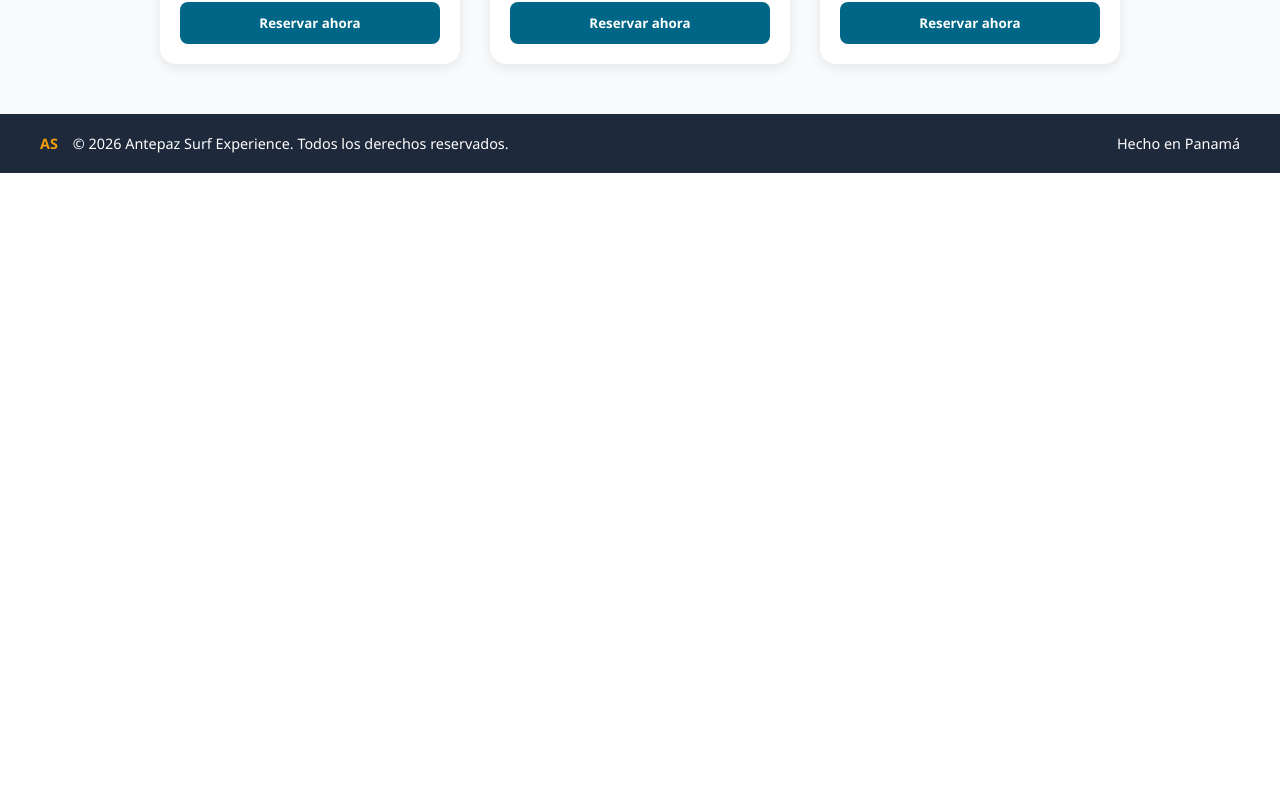
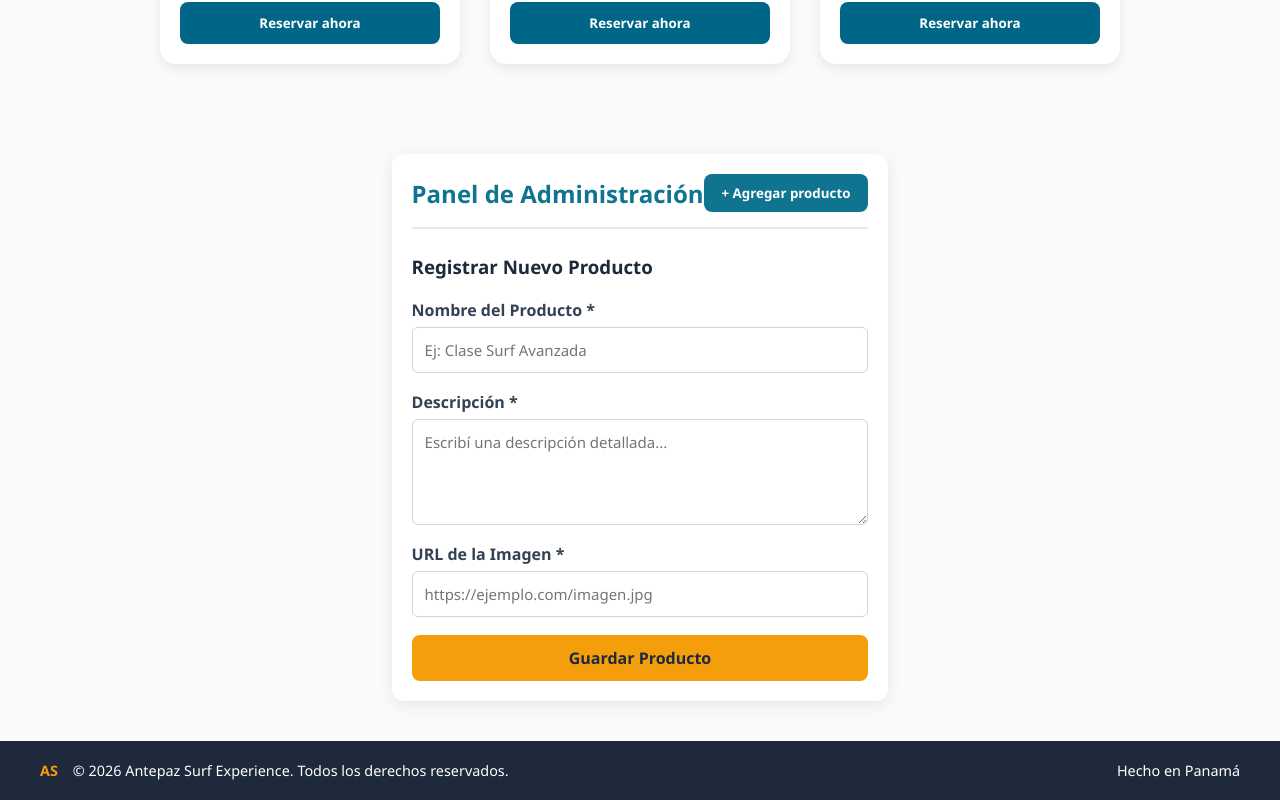
Before and after one commit to AntonioAntepaz/antepazSurfExperience, a React (Vite) app in the folder antepaz-frontend/: page / in a window 1280 px wide. Shown: the part 1271-2071 px from the top of the page. Before the commit the page ends 1444 px from the top, so only its background shows below. Built offline with nearby package versions, Linux system fonts and the light colour scheme.

Commit message:
AddProduct component agregado

```diff
--- a/antepaz-frontend/src/App.jsx
+++ b/antepaz-frontend/src/App.jsx
@@ -3,6 +3,7 @@ import Header from './components/Header';
 import Search from './components/Search';
 import Categories from './components/Categories';
 import FeaturedProducts from './components/FeaturedProducts'; // <-- Importación
+import AddProduct from './components/AddProduct';
 import Footer from './components/Footer';
 import './App.css';
 
@@ -13,6 +14,7 @@ function App() {
       <Search />
       <Categories />
       <FeaturedProducts /> {/* <-- Lo usamos acá */}
+      <AddProduct />
       <Footer />
     </div>
   );
--- /dev/null
+++ b/antepaz-frontend/src/components/AddProduct.css
@@ -0,0 +1,112 @@
+/* --- CONTENEDOR PRINCIPAL DEL PANEL --- */
+.admin-container {
+  max-width: 800px; /* Ancho máximo para que no se estire demasiado en pantallas grandes */
+  margin: 40px auto; /* Centra la tarjeta horizontalmente y da espacio arriba/abajo */
+  padding: 20px;
+  background-color: #ffffff;
+  border-radius: 12px; /* Bordes redondeados */
+  box-shadow: 0 4px 15px rgba(0, 0, 0, 0.08); /* Sombra suave para darle elevación */
+}
+
+/* --- ENCABEZADO DEL PANEL --- */
+.admin-header {
+  display: flex;
+  justify-content: space-between; /* Alinea el título a la izquierda y el botón a la derecha */
+  align-items: center; /* Los centra verticalmente */
+  border-bottom: 2px solid #e5e7eb; /* Línea divisoria inferior gris clara */
+  padding-bottom: 15px;
+  margin-bottom: 25px;
+}
+
+.admin-header h2 {
+  color: #0e7490; /* Azul Océano de la marca */
+  margin: 0;
+}
+
+.btn-add-header {
+  background-color: #0e7490;
+  color: white;
+  border: none;
+  padding: 10px 18px;
+  border-radius: 8px;
+  font-weight: 600;
+  cursor: pointer;
+}
+
+/* --- ESTILOS DEL FORMULARIO --- */
+.add-product-form h3 {
+  margin-top: 0;
+  color: #1e293b;
+  margin-bottom: 20px;
+}
+
+/* Agrupa etiqueta (label) e input en una columna vertical */
+.form-group {
+  display: flex;
+  flex-direction: column;
+  margin-bottom: 18px;
+  text-align: left;
+}
+
+.form-group label {
+  font-weight: 600;
+  margin-bottom: 6px;
+  color: #334155;
+}
+
+/* Estilos de las cajas de texto */
+.form-group input,
+.form-group textarea {
+  padding: 12px;
+  border: 1px solid #cbd5e1;
+  border-radius: 6px;
+  font-size: 15px;
+  outline: none; /* Quita el borde feo por defecto de los navegadores */
+}
+
+/* Efecto cuando el usuario hace clic o está escribiendo en el campo */
+.form-group input:focus,
+.form-group textarea:focus {
+  border-color: #0e7490;
+  box-shadow: 0 0 0 2px rgba(14, 116, 144, 0.2); /* Resplandor azul */
+}
+
+/* --- BOTÓN DE ENVIAR --- */
+.btn-submit {
+  width: 100%;
+  background-color: #f59e0b; /* Amarillo/naranja de contraste de la marca */
+  color: #1e293b;
+  border: none;
+  padding: 12px;
+  font-size: 16px;
+  font-weight: bold;
+  border-radius: 8px;
+  cursor: pointer;
+  transition: background-color 0.2s;
+}
+
+.btn-submit:hover {
+  background-color: #d97706; /* Color más oscuro al pasar el mouse */
+}
+
+/* --- ALERTAS Y MENSAJES DE ERROR/ÉXITO --- */
+.alert {
+  padding: 12px;
+  border-radius: 6px;
+  margin-bottom: 18px;
+  font-weight: 600;
+}
+
+/* Caja roja para mensaje de duplicado */
+.alert-error {
+  background-color: #fee2e2;
+  color: #991b1b;
+  border: 1px solid #f87171;
+}
+
+/* Caja verde para mensaje exitoso */
+.alert-success {
+  background-color: #dcfce7;
+  color: #166534;
+  border: 1px solid #4ade80;
+}
--- /dev/null
+++ b/antepaz-frontend/src/components/AddProduct.jsx
@@ -0,0 +1,106 @@
+import React, { useState } from 'react';
+import './AddProduct.css';
+
+// Lista de productos existentes de prueba para validar duplicados
+const INITIAL_PRODUCTS = [
+  "Clase Principiante Individual",
+  "Alquiler Tabla Softboard",
+  "Surf Trip Playa Venao"
+];
+
+function AddProduct() {
+  const [productName, setProductName] = useState('');
+  const [description, setDescription] = useState('');
+  const [imageUrl, setImageUrl] = useState('');
+  const [productsList, setProductsList] = useState(INITIAL_PRODUCTS);
+  const [errorMessage, setErrorMessage] = useState('');
+  const [successMessage, setSuccessMessage] = useState('');
+
+  const handleSubmit = (e) => {
+    e.preventDefault();
+    setErrorMessage('');
+    setSuccessMessage('');
+
+    // Criterio 6: Validar si el nombre ya existe
+    const exists = productsList.some(
+      (item) => item.toLowerCase() === productName.trim().toLowerCase()
+    );
+
+    if (exists) {
+      setErrorMessage('⚠️ El nombre del producto ya está en uso. Intentá con otro.');
+      return;
+    }
+
+    // Criterio 5: Guardar el producto
+    setProductsList([...productsList, productName.trim()]);
+    setSuccessMessage('✅ ¡Producto registrado con éxito!');
+
+    // Limpiar formulario
+    setProductName('');
+    setDescription('');
+    setImageUrl('');
+  };
+
+  return (
+    <div className="admin-container">
+      {/* Criterio 2: Panel con botón/encabezado "Agregar producto" */}
+      <div className="admin-header">
+        <h2>Panel de Administración</h2>
+        <button className="btn-add-header">
+          + Agregar producto
+        </button>
+      </div>
+
+      <form className="add-product-form" onSubmit={handleSubmit}>
+        <h3>Registrar Nuevo Producto</h3>
+
+        {errorMessage && <div className="alert alert-error">{errorMessage}</div>}
+        {successMessage && <div className="alert alert-success">{successMessage}</div>}
+
+        {/* Criterio 3: Campos para nombre, descripción e imagen */}
+        <div className="form-group">
+          <label htmlFor="name">Nombre del Producto *</label>
+          <input
+            type="text"
+            id="name"
+            value={productName}
+            onChange={(e) => setProductName(e.target.value)}
+            placeholder="Ej: Clase Surf Avanzada"
+            required
+          />
+        </div>
+
+        <div className="form-group">
+          <label htmlFor="description">Descripción *</label>
+          <textarea
+            id="description"
+            rows="4"
+            value={description}
+            onChange={(e) => setDescription(e.target.value)}
+            placeholder="Escribí una descripción detallada..."
+            required
+          />
+        </div>
+
+        {/* Criterio 4: Carga de URL o subida de imagen */}
+        <div className="form-group">
+          <label htmlFor="image">URL de la Imagen *</label>
+          <input
+            type="url"
+            id="image"
+            value={imageUrl}
+            onChange={(e) => setImageUrl(e.target.value)}
+            placeholder="https://ejemplo.com/imagen.jpg"
+            required
+          />
+        </div>
+
+        <button type="submit" className="btn-submit">
+          Guardar Producto
+        </button>
+      </form>
+    </div>
+  );
+}
+
+export default AddProduct;
```
